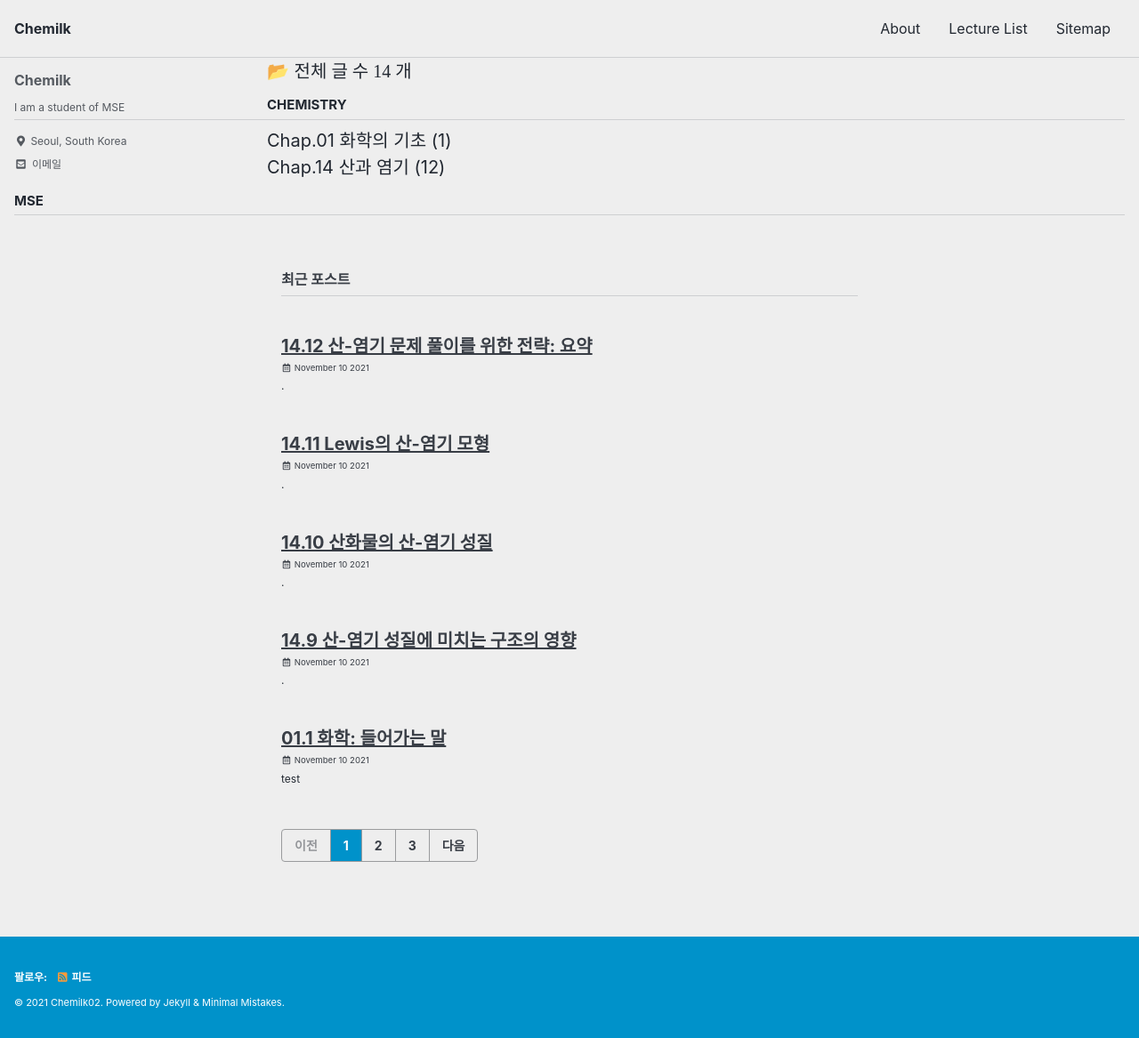
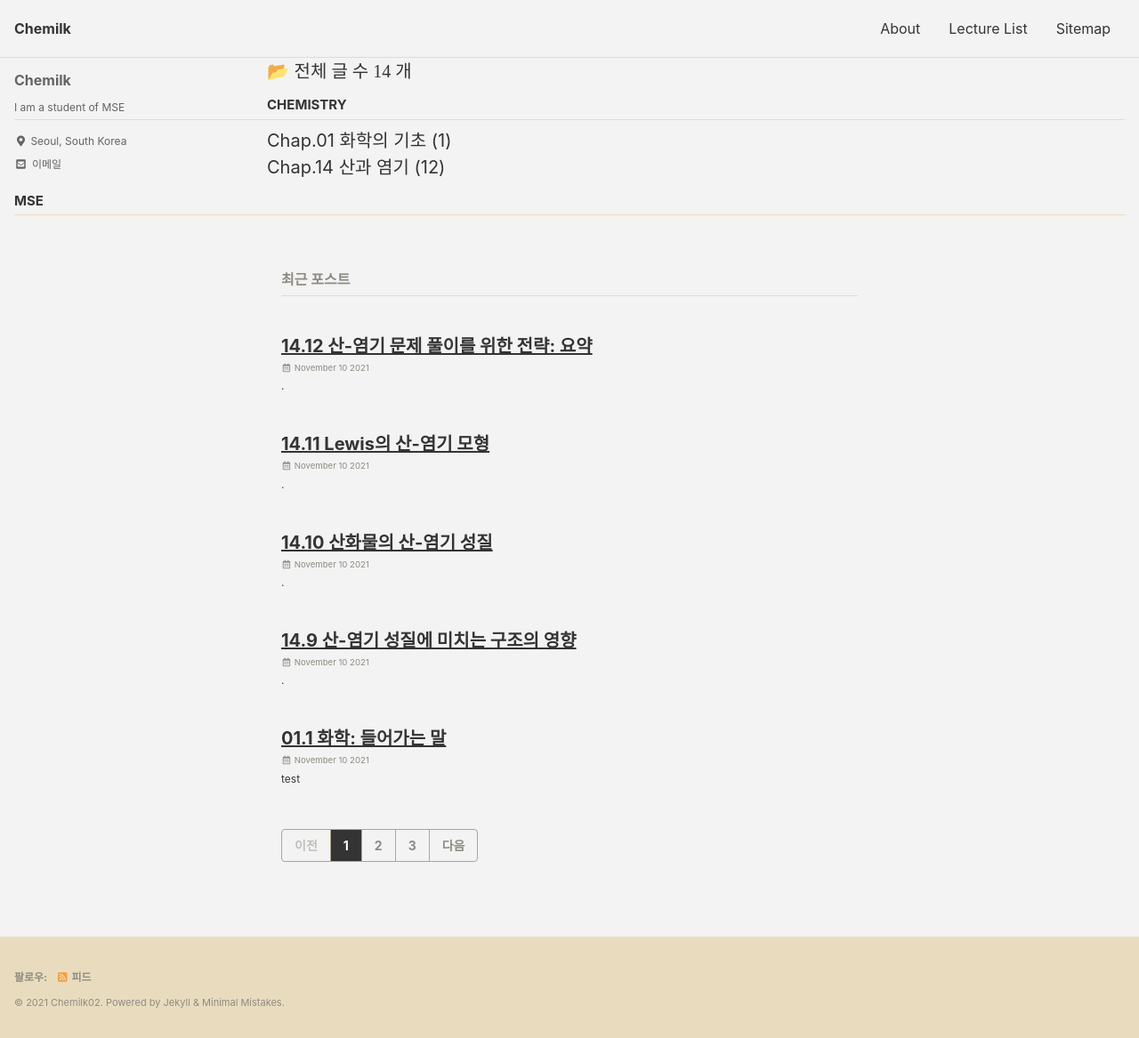
Before and after one commit to NNotizz/NNotizz.github.io, a Jekyll site: the page built from index.html, in a window 1280 px wide. Shown: the whole page at 89% size. Built offline with Jekyll 4.4.1, drawn with Linux system fonts in a browser that asks for light colours; cached includes are drawn as plain includes; the list of posts is cut into pages by our own code.

Commit message:
Update _config.yml

```diff
--- a/_config.yml
+++ b/_config.yml
@@ -12,7 +12,7 @@
 
 # theme                  : "minimal-mistakes-jekyll"
 # remote_theme           : "mmistakes/minimal-mistakes"
-minimal_mistakes_skin    : "air" #"aqua", "contrast", "dark", "dirt", "neon", "mint", "plum", "sunrise"
+minimal_mistakes_skin    : "dirt" # "air", "aqua", "contrast", "dark", "dirt", "neon", "mint", "plum", "sunrise"
 
 # Site Settings
 locale                   : "ko-KR"
```
